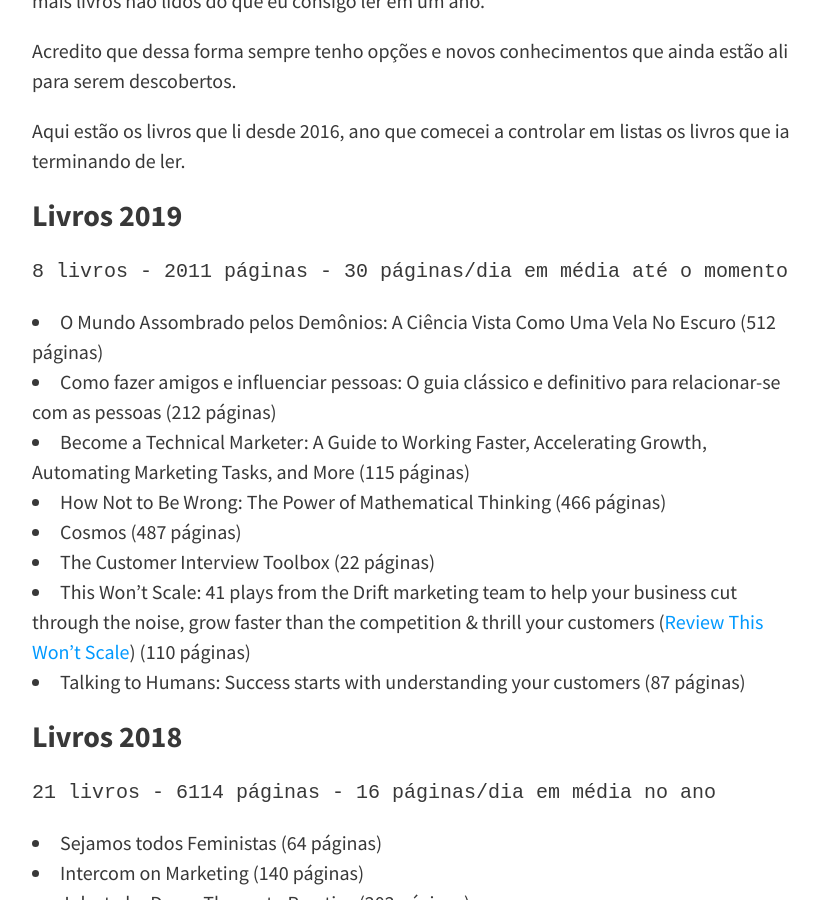
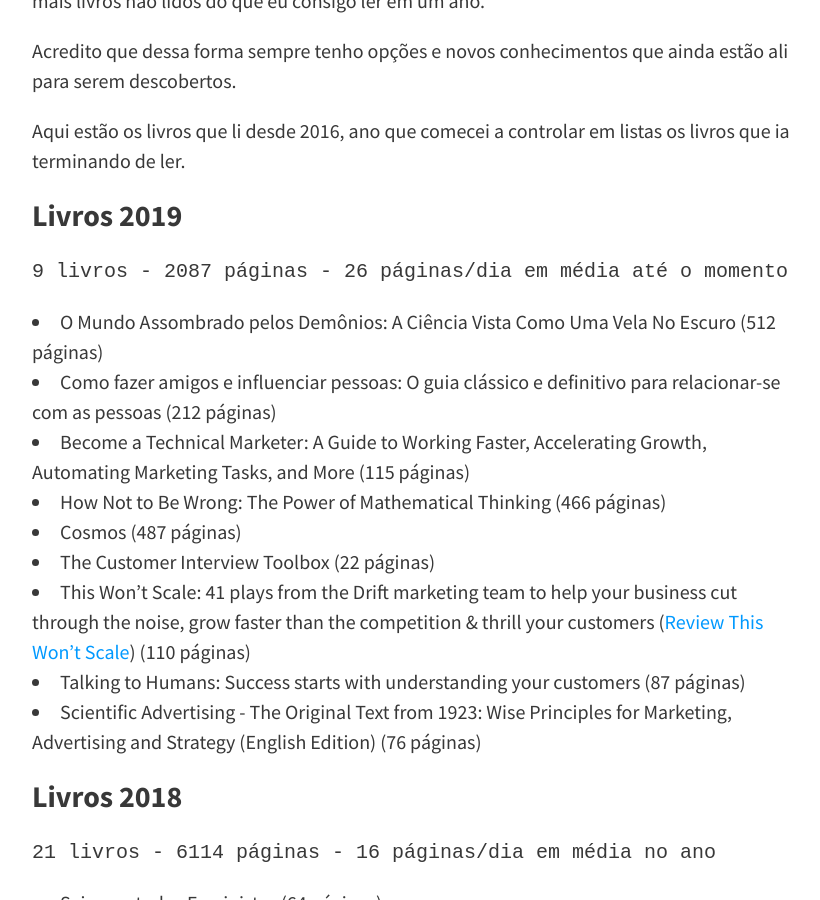
Before and after one commit to felipecbarbosa/felipecbarbosa.github.io, a Jekyll site: the page built from leituras.md, in a window 1280 px wide and 900 px high, scrolled down 473 px. Shown: the whole window, without its empty margins (224-1044 px from the left). Built offline with Jekyll 4.4.1, drawn with Linux system fonts in a browser that asks for light colours; nearby versions of some CDN libraries; comment, search, counter and statistics services are not loaded.

Commit message:
Update leituras.md

````diff
--- a/leituras.md
+++ b/leituras.md
@@ -13,7 +13,7 @@ Acredito que dessa forma sempre tenho opções e novos conhecimentos que ainda e
 Aqui estão os livros que li desde 2016, ano que comecei a controlar em listas os livros que ia terminando de ler.
 
 ### Livros 2019
-```8 livros - 2011 páginas - 30 páginas/dia em média até o momento```
+```9 livros - 2087 páginas - 26 páginas/dia em média até o momento```
 - O Mundo Assombrado pelos Demônios: A Ciência Vista Como Uma Vela No Escuro (512 páginas)
 - Como fazer amigos e influenciar pessoas: O guia clássico e definitivo para relacionar-se com as pessoas (212 páginas)
 - Become a Technical Marketer: A Guide to Working Faster, Accelerating Growth, Automating Marketing Tasks, and More (115 páginas)
@@ -22,6 +22,7 @@ Aqui estão os livros que li desde 2016, ano que comecei a controlar em listas o
 - The Customer Interview Toolbox (22 páginas)
 - This Won't Scale: 41 plays from the Drift marketing team to help your business cut through the noise, grow faster than the competition & thrill your customers ([Review This Won't Scale](/this-wont-scale/)) (110 páginas)
 - Talking to Humans: Success starts with understanding your customers (87 páginas)
+- Scientific Advertising - The Original Text from 1923: Wise Principles for Marketing, Advertising and Strategy (English Edition) (76 páginas)
 
 ### Livros 2018
 ```21 livros - 6114 páginas - 16 páginas/dia em média no ano```
````
